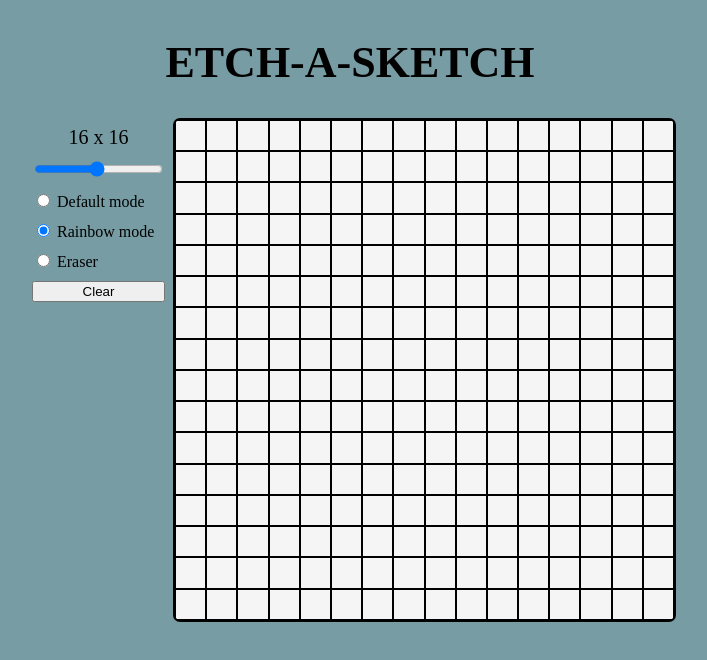
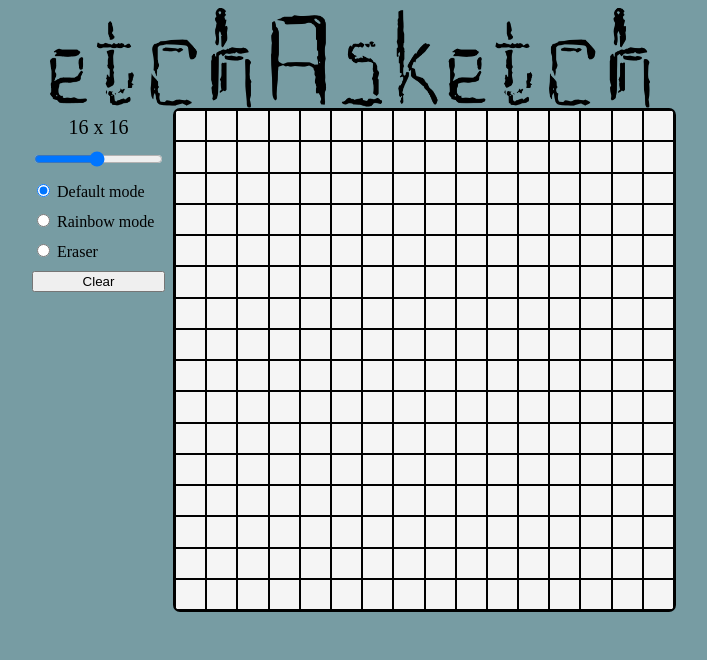
Before and after one commit to jason-lava/etch-a-sketch, a plain HTML site: page index.html in a window 1280 px wide. Shown: the whole page, without its empty margins (290-997 px from the left). Drawn offline with Linux system fonts and the light colour scheme.

Commit message:
add title image

```diff
--- a/index.html
+++ b/index.html
@@ -9,7 +9,7 @@
   </head>
   <body>
     <header class="header">
-        <h1 class="title">ETCH-A-SKETCH</h1>
+        <img src="etchasketch.png" alt="etch-a-sketch" height="100" width="600">
     </header>
     <main class="main">
         <div class="settings">
@@ -18,11 +18,11 @@
                 <input type="range" id="gridSize" min="1" max="32" value="16">
             </div>
             <div>
-                <input type="radio" id="defaultMode" name="mode" value="default">
+                <input type="radio" id="defaultMode" name="mode" value="default" checked>
                 <label for="defaultMode">Default mode</label>
             </div>
             <div>
-                <input type="radio" id="rainbowMode" name="mode" value="rainbow" checked>
+                <input type="radio" id="rainbowMode" name="mode" value="rainbow">
                 <label for="rainbowMode">Rainbow mode</label>
             </div>
             <div>
@@ -32,5 +32,6 @@
             <button id="clearBtn">Clear</button>
         </div>
         <div id="grid"></div>
+    </main>
   </body>
 </html>
```
